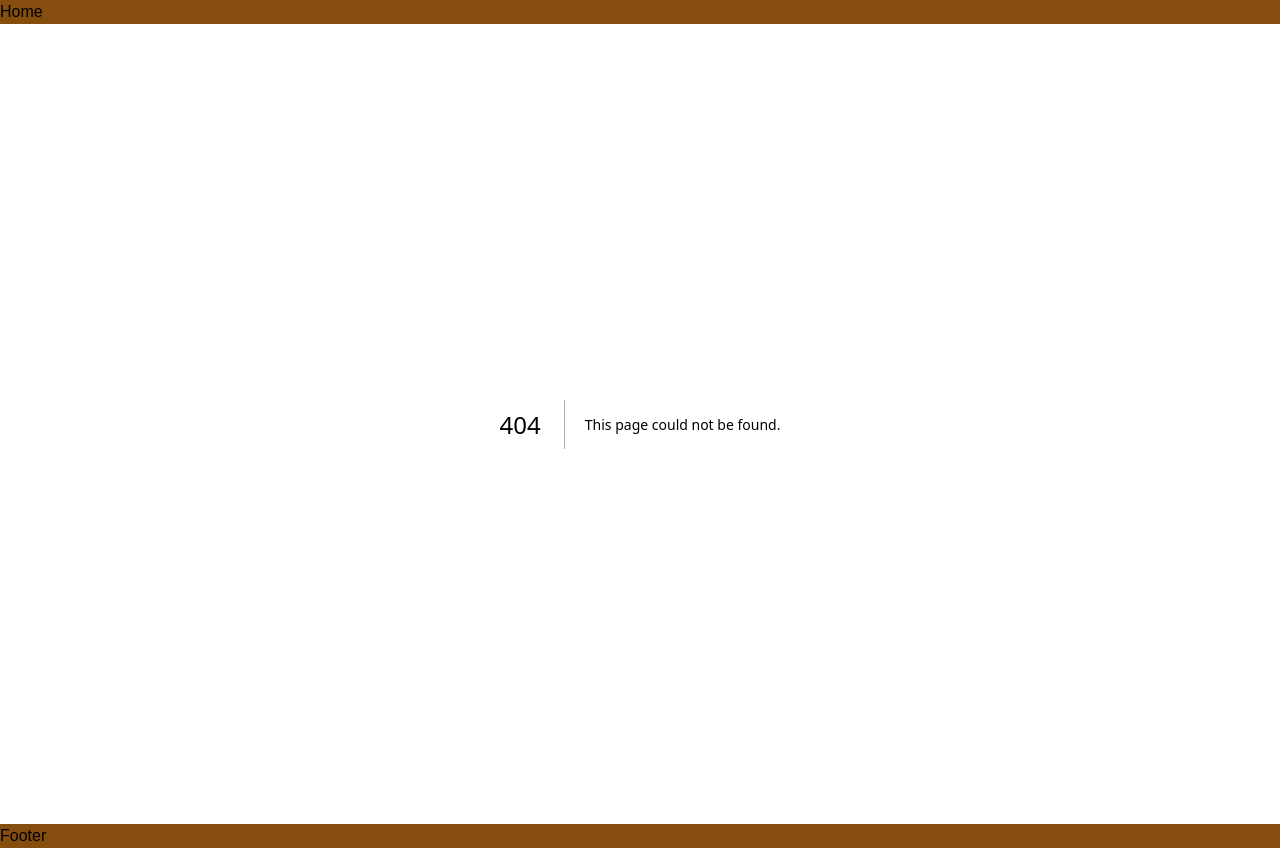
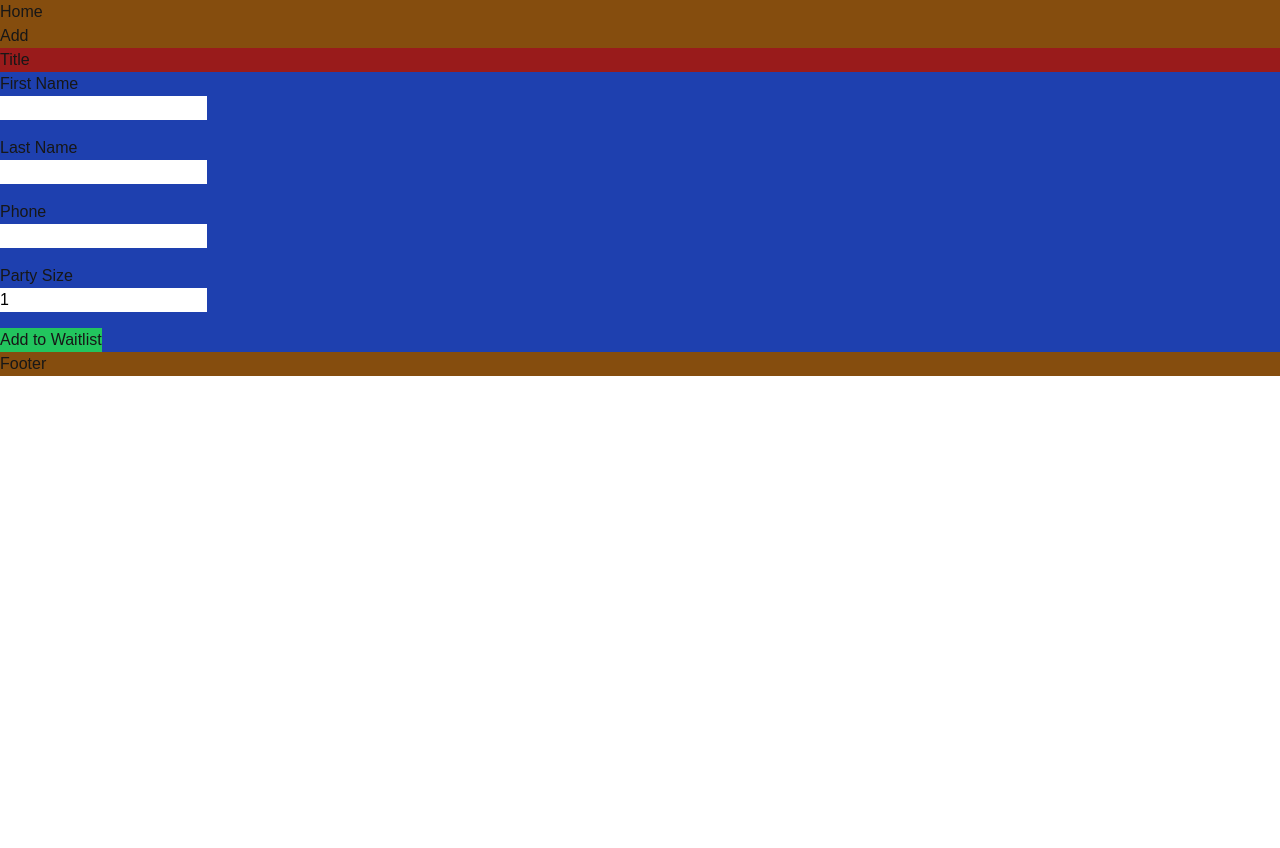
Before and after one commit to bluedelaw/CafedeaWaitlist, a Next.js app: page /add in a window 1280 px wide. Before the commit this address had no page. After the commit the page ends 800 px from the top, so only its background shows below. Built offline with nearby package versions, Linux system fonts and the light colour scheme; no server answers.

Commit message:
added addform with validation and realtime updates

```diff
--- /dev/null
+++ b/app/add/page.tsx
@@ -0,0 +1,15 @@
+"use client"
+
+import AddForm from "@/components/AddForm";
+
+export default function Page() {
+    return (
+        <>
+            <div className="bg-red-800">
+                <h1>Title</h1>
+            </div>
+
+            <AddForm />
+        </>
+    );
+}
--- a/app/page.tsx
+++ b/app/page.tsx
@@ -1,12 +1,11 @@
 "use client"
 
 import WaitlistCard from "@/components/WaitlistCard";
-import { db, collection, getDocs, doc, updateDoc } from "@/firebaseConfig";
+import { db, collection, getDocs } from "@/firebaseConfig";
 import { useEffect, useState } from "react";
 
 export default function Page() {
   const [waitlist, setWaitlist] = useState<any[]>([]);
-  const [waitEstimates, setWaitEstimates] = useState<any | null>(null);
 
   useEffect(() => {
     const fetchWaitlistData = async () => {
@@ -29,11 +28,15 @@ export default function Page() {
   return (
     <>
       <div className="bg-red-800">
-        <h1>Title</h1>
+        <h1>
+          Title
+        </h1>
       </div>
 
       <div className="bg-blue-800">
-        <h2>Waitlist:</h2>
+        <h2>
+          Waitlist:
+        </h2>
         <div className="space-y-4">
           {waitlist.length > 0 ? (
             waitlist
--- /dev/null
+++ b/components/AddForm.tsx
@@ -0,0 +1,139 @@
+'use client'
+
+import React, { useState } from 'react';
+import { db, collection, addDoc } from "@/firebaseConfig";
+
+interface Errors {
+    firstName: string;
+    lastName: string;
+    phone: string;
+    partySize: string;
+}
+
+const AddForm: React.FC = () => {
+    const [firstName, setFirstName] = useState<string>('');
+    const [lastName, setLastName] = useState<string>('');
+    const [phone, setPhone] = useState<string>('');
+    const [partySize, setPartySize] = useState<number>(1);
+    const [errors, setErrors] = useState<Errors>({ firstName: '', lastName: '', phone: '', partySize: '' });
+
+    const isValidPhoneNumber = (phone: string): boolean => {
+        const phoneRegex = /^\(?\d{3}\)?[-.\s]?\d{3}[-.\s]?\d{4}$/;
+        return phoneRegex.test(phone);
+    };
+
+    const handleFirstNameChange = (e: React.ChangeEvent<HTMLInputElement>) => {
+        setFirstName(e.target.value);
+        setErrors((prevErrors) => ({ ...prevErrors, firstName: e.target.value ? '' : 'First name is required' }));
+    };
+
+    const handleLastNameChange = (e: React.ChangeEvent<HTMLInputElement>) => {
+        setLastName(e.target.value);
+        setErrors((prevErrors) => ({ ...prevErrors, lastName: e.target.value ? '' : 'Last name is required' }));
+    };
+
+    const handlePhoneChange = (e: React.ChangeEvent<HTMLInputElement>) => {
+        setPhone(e.target.value);
+        setErrors((prevErrors) => ({
+            ...prevErrors,
+            phone: !e.target.value ? 'Phone number is required' : isValidPhoneNumber(e.target.value) ? '' : 'Invalid phone number'
+        }));
+    };
+
+    const handlePartySizeChange = (e: React.ChangeEvent<HTMLInputElement>) => {
+        const value = Number(e.target.value);
+        setPartySize(value);
+        setErrors((prevErrors) => ({ ...prevErrors, partySize: value >= 1 ? '' : 'Party size must be at least 1' }));
+    };
+
+    const handleSubmit = async (e: React.FormEvent) => {
+        e.preventDefault();
+        if (Object.values(errors).some(error => error) || !firstName || !lastName || !phone || partySize < 1) {
+            alert('Please fix errors before submitting.');
+            return;
+        }
+
+        try {
+            await addDoc(collection(db, "waitlist"), {
+                firstName,
+                lastName,
+                phone,
+                partySize,
+                dateAdded: new Date(),
+            });
+
+            alert('Waitlist entry added successfully!');
+            setFirstName('');
+            setLastName('');
+            setPhone('');
+            setPartySize(1);
+            setErrors({ firstName: '', lastName: '', phone: '', partySize: '' });
+        } catch (error) {
+            console.error("Error adding document: ", error);
+            alert('Error adding entry. Please try again.');
+        }
+    };
+
+    return (
+        <form onSubmit={handleSubmit} className="space-y-4 bg-blue-800">
+            <div>
+                <label htmlFor="firstName" className="block">First Name</label>
+                <input
+                    id="firstName"
+                    type="text"
+                    value={firstName}
+                    onChange={handleFirstNameChange}
+                    className="text-black"
+                    required
+                />
+                {errors.firstName && <p className="text-red-500">{errors.firstName}</p>}
+            </div>
+
+            <div>
+                <label htmlFor="lastName" className="block">Last Name</label>
+                <input
+                    id="lastName"
+                    type="text"
+                    value={lastName}
+                    onChange={handleLastNameChange}
+                    className="text-black"
+                    required
+                />
+                {errors.lastName && <p className="text-red-500">{errors.lastName}</p>}
+            </div>
+
+            <div>
+                <label htmlFor="phone" className="block">Phone</label>
+                <input
+                    id="phone"
+                    type="tel"
+                    value={phone}
+                    onChange={handlePhoneChange}
+                    className="text-black"
+                    required
+                />
+                {errors.phone && <p className="text-red-500">{errors.phone}</p>}
+            </div>
+
+            <div>
+                <label htmlFor="partySize" className="block">Party Size</label>
+                <input
+                    id="partySize"
+                    type="number"
+                    value={partySize}
+                    onChange={handlePartySizeChange}
+                    className="text-black"
+                    min="1"
+                    required
+                />
+                {errors.partySize && <p className="text-red">{errors.partySize}</p>}
+            </div>
+
+            <button type="submit" className="bg-green-500">
+                Add to Waitlist
+            </button>
+        </form>
+    );
+};
+
+export default AddForm;
--- a/components/MyNavbar.tsx
+++ b/components/MyNavbar.tsx
@@ -10,6 +10,11 @@ const MyNavbar = () => {
                         Home
                     </a>
                 </li>
+                <li>
+                    <a href='/add'>
+                        Add
+                    </a>
+                </li>
             </ul>
         </nav>
     </>
--- a/firebaseConfig.ts
+++ b/firebaseConfig.ts
@@ -1,6 +1,6 @@
 // Import the functions you need from the SDKs you need
 import { initializeApp } from "firebase/app";
-import { getFirestore, collection, getDocs, doc, updateDoc } from "firebase/firestore";
+import { getFirestore, collection, getDocs, doc, updateDoc, addDoc } from "firebase/firestore";
 // TODO: Add SDKs for Firebase products that you want to use
 // https://firebase.google.com/docs/web/setup#available-libraries
 
@@ -20,4 +20,4 @@ const firebaseConfig = {
 const app = initializeApp(firebaseConfig);
 const db = getFirestore(app);
 
-export { db, collection, getDocs, doc, updateDoc };
+export { db, collection, getDocs, doc, updateDoc, addDoc };
```
